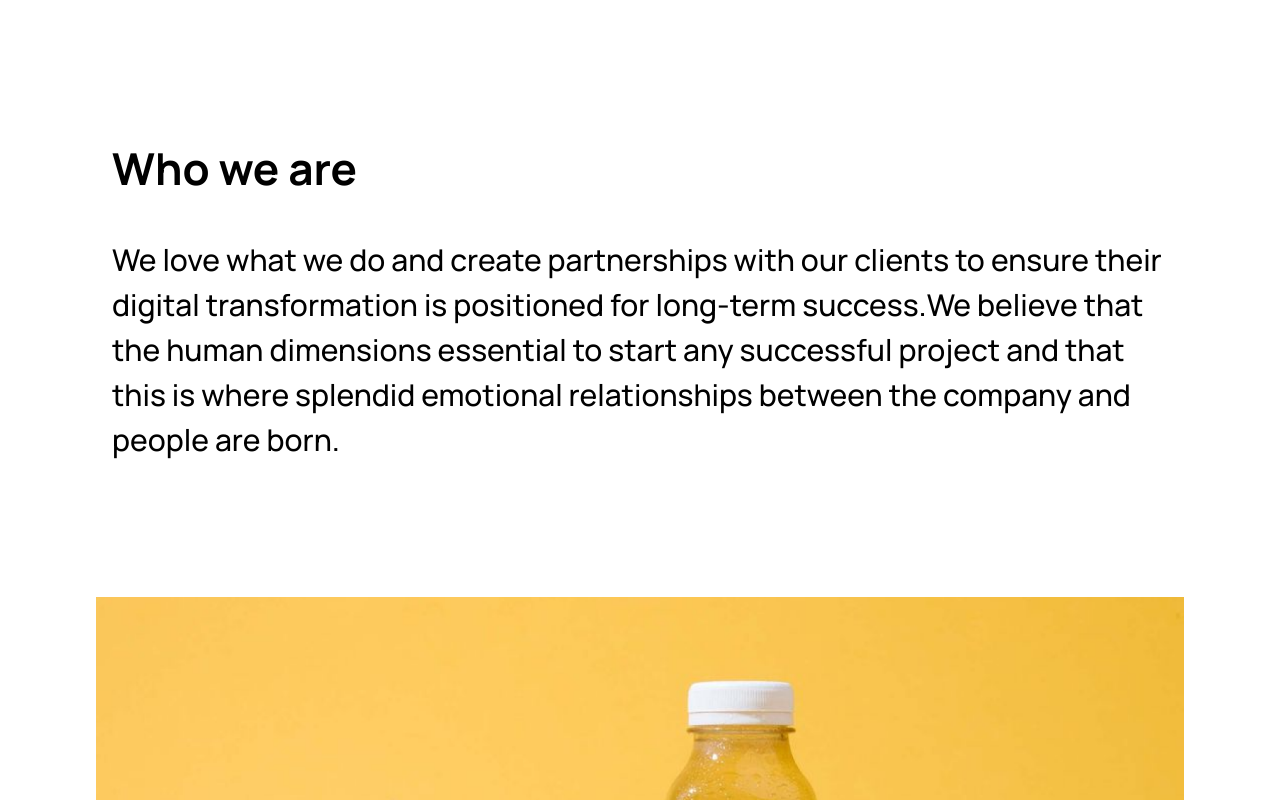
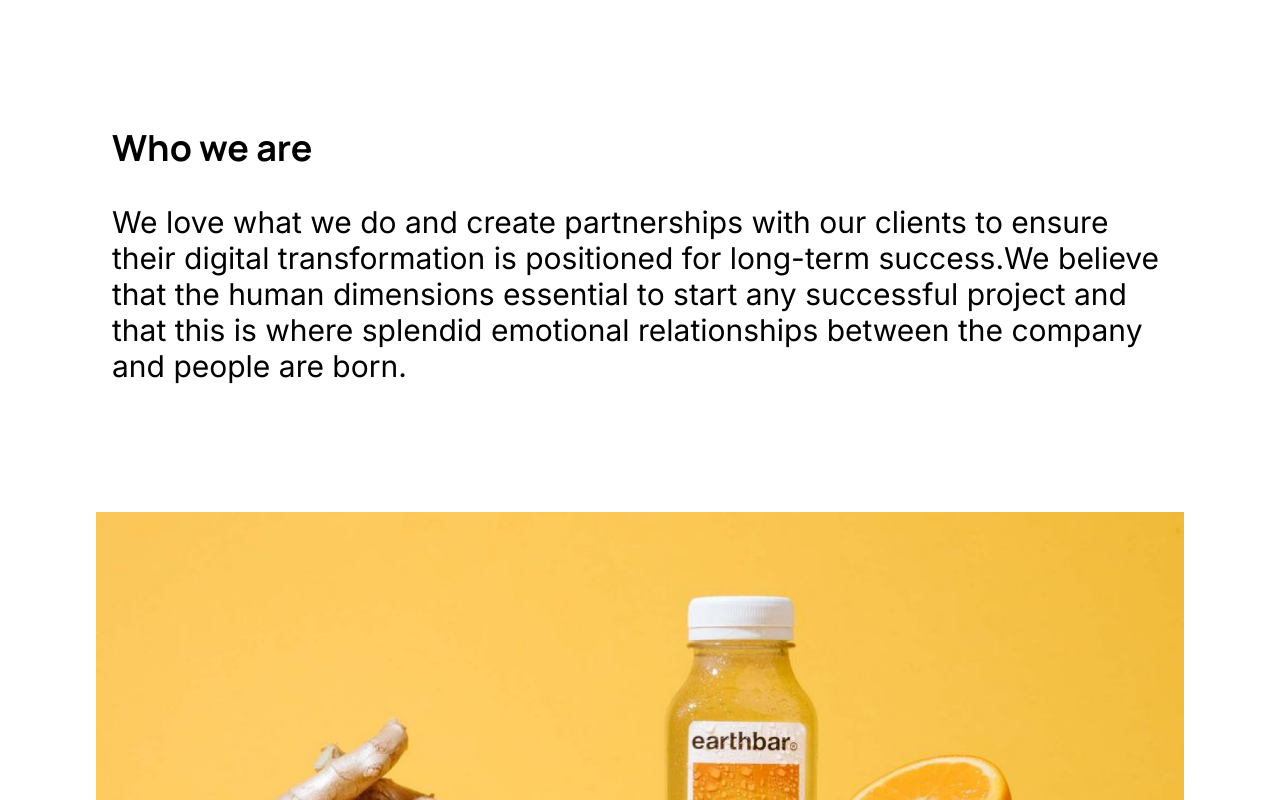
Before and after one commit to VeyselGaziDuran/piton-tech-case, a Next.js app: page / in a window 1280 px wide. Shown: the part 800-1600 px from the top of the page. Built offline with nearby package versions, Linux system fonts and the light colour scheme.

Commit message:
chore: Update Into component styling and font sizes

```diff
--- a/src/components/Into.tsx
+++ b/src/components/Into.tsx
@@ -2,12 +2,10 @@ import Image from "next/image";
 
 const Into = () => {
   return (
-    <div className="pt-[45px] lg:pt-[135px]">
+    <div className="pt-32">
       <div className="px-28">
-        <h1 className="font-manrope font-semibold lg:font-bold text-44">
-          Who we are
-        </h1>
-        <p className="font-manrope font-regular lg:font-medium text-24 lg:text-30 pt-[12px] lg:pt-[36px] ">
+        <h1 className="font-manrope font-bold text-4xl">Who we are</h1>
+        <p className="font-manropefont-medium text-3xl pt-9">
           We love what we do and create partnerships with our clients to ensure
           their digital transformation is positioned for long-term success.We
           believe that the human dimensions essential to start any successful
@@ -17,7 +15,7 @@ const Into = () => {
       </div>
 
       <Image
-        className="pt-[45px] lg:pt-[135px] px-24 "
+        className="pt-32 px-24 "
         src="/images/MidImage.png"
         alt="#"
         objectFit="cover"
```
